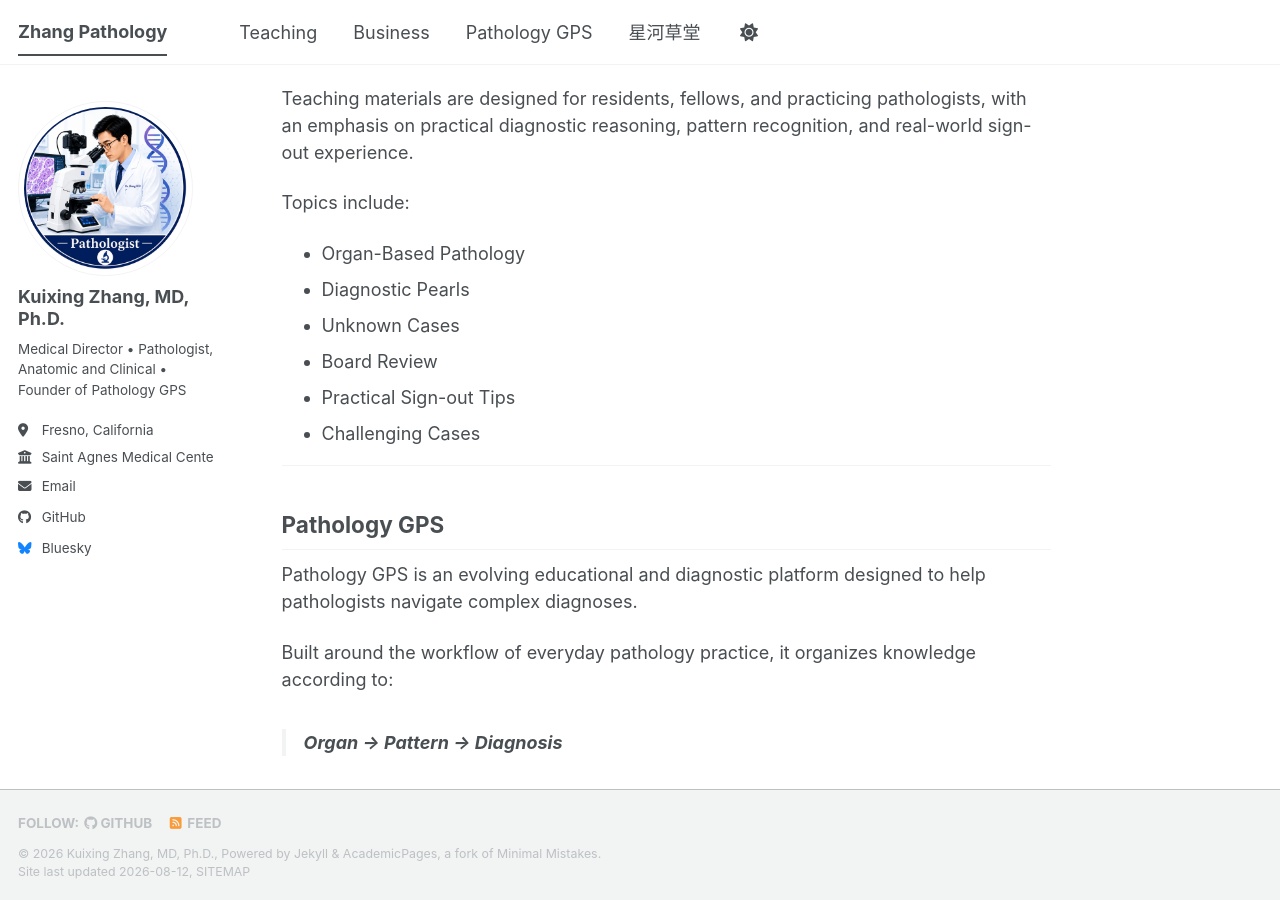
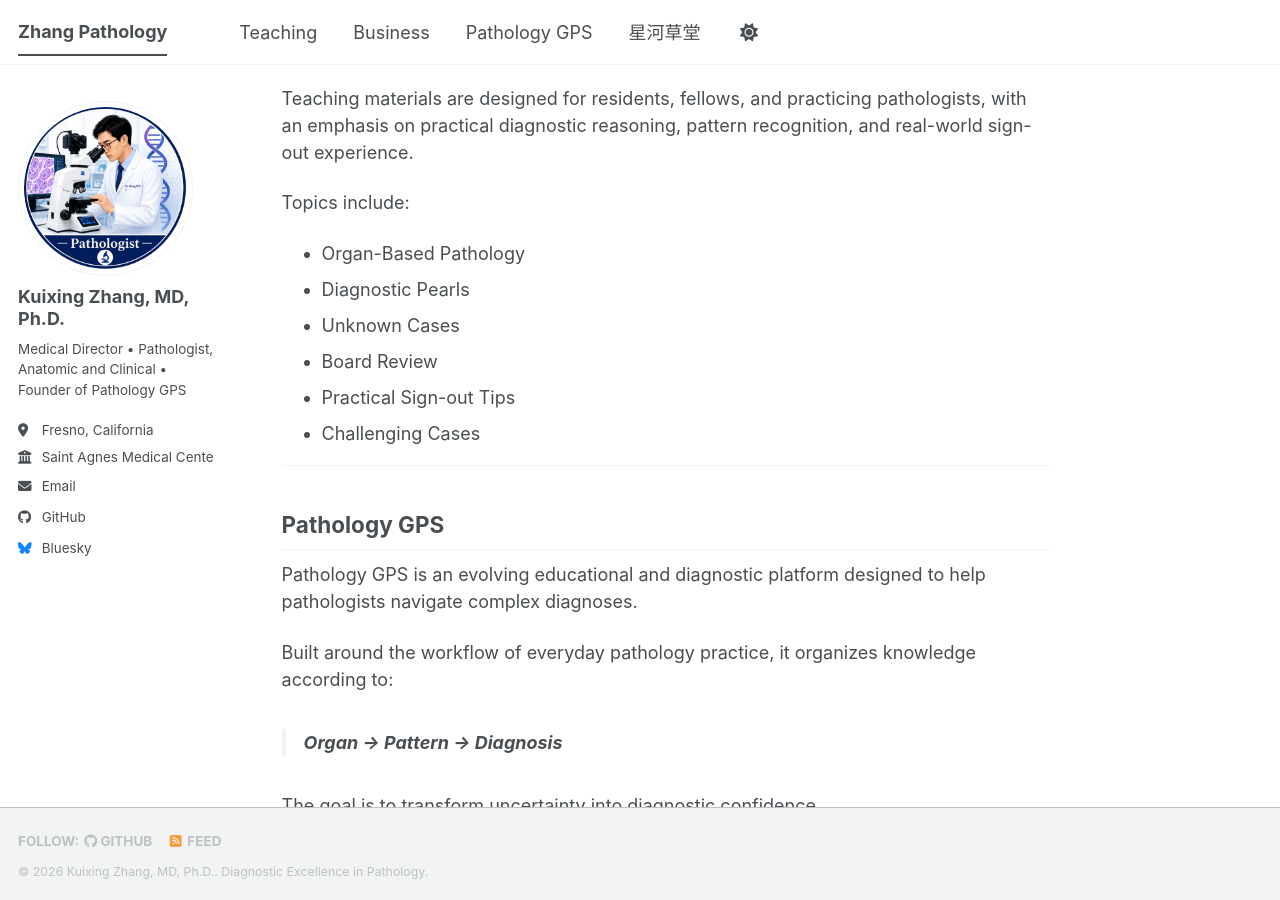
Before and after one commit to kuixingzhang/drzhangpathology-site, a Jekyll site: the page built from _pages/about.md, in a window 1280 px wide and 900 px high, scrolled down 529 px. Built offline with Jekyll 4.4.1, drawn with Linux system fonts in a browser that asks for light colours; a style sheet for code colours, icons or effects is not loaded.

Commit message:
Revise footer copyright and add new message
Updated footer to include a new message about diagnostic excellence.

```diff
--- a/_includes/footer.html
+++ b/_includes/footer.html
@@ -20,6 +20,6 @@
 {% endif %}
 
 <div class="page__footer-copyright">
-  &copy; {{ site.time | date: '%Y' }} {{ site.name | default: site.title }}, {{ site.data.ui-text[site.locale].powered_by | default: "Powered by" }} <a href="https://jekyllrb.com" rel="nofollow">Jekyll</a> &amp; <a href="https://github.com/academicpages/academicpages.github.io">AcademicPages</a>, a fork of <a href="https://mademistakes.com/work/minimal-mistakes-jekyll-theme/" rel="nofollow">Minimal Mistakes</a>.<br />
-  Site last updated {{ "now" | date: '%Y-%m-%d' }}, <a href="/sitemap/" style="text-transform: uppercase;">{{ site.data.ui-text[site.locale].site_map | default: "Sitemap" }}</a>
+  &copy; {{ site.time | date: '%Y' }} {{ site.name | default: site.title }}.
+  Diagnostic Excellence in Pathology.
 </div>
```
